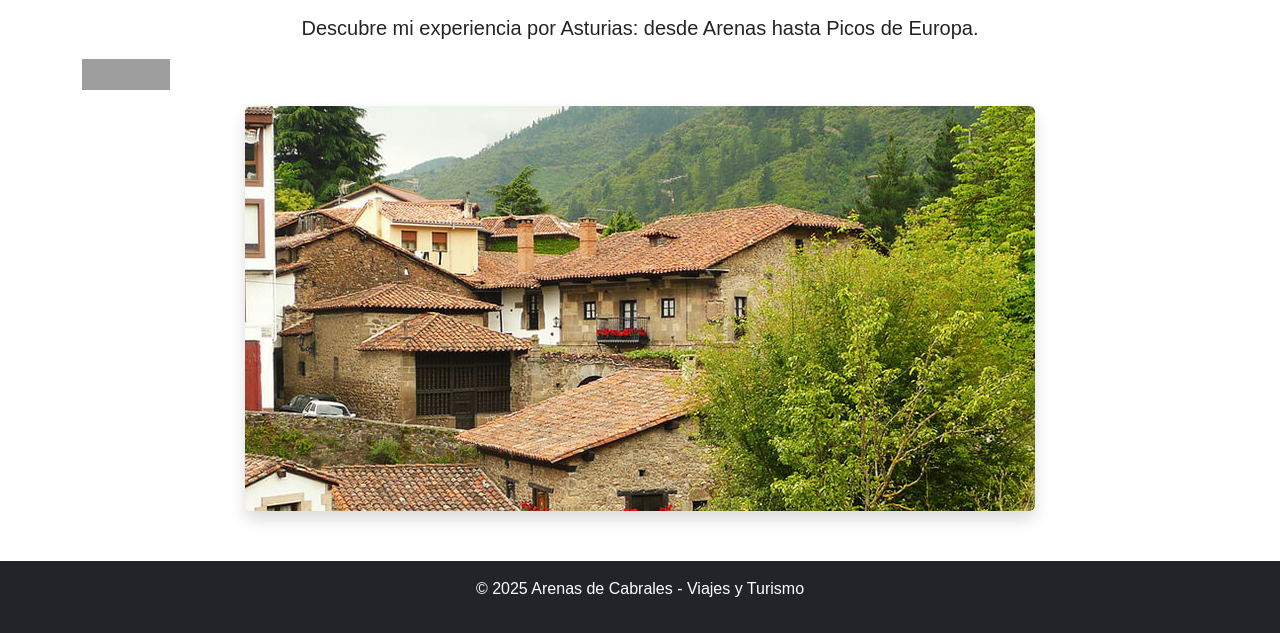
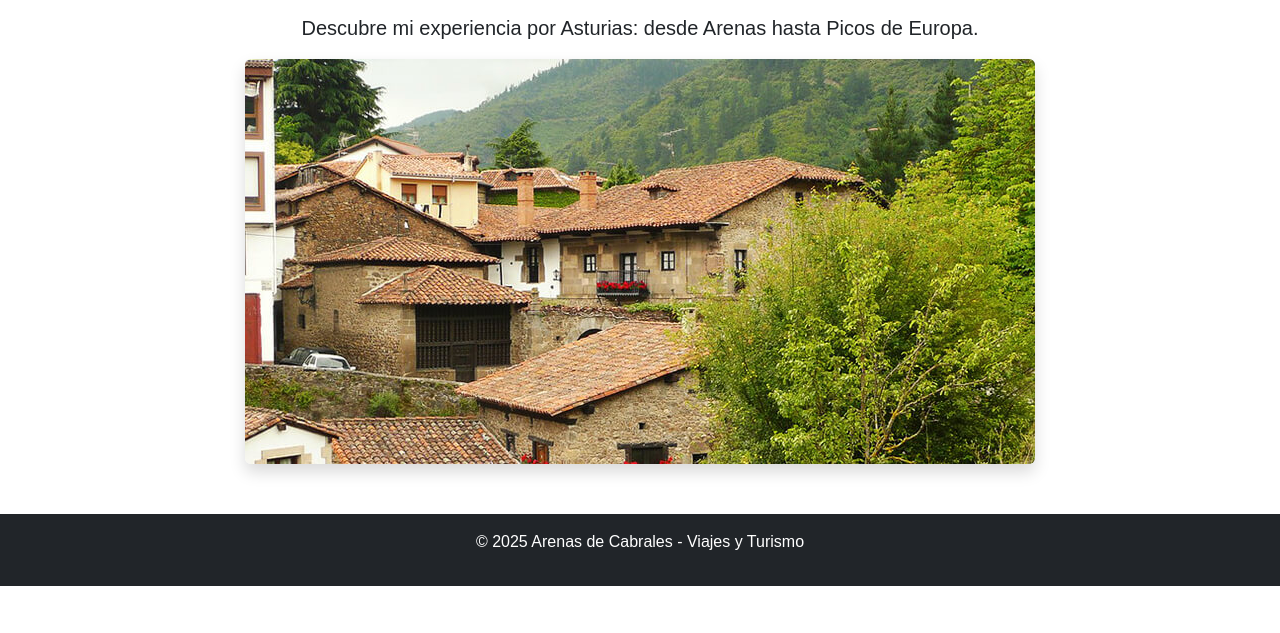
Before and after one commit to Fran0rtiz/bootstrap, a plain HTML site: page index.html in a window 1280 px wide. Shown: the part 193-826 px from the top of the page. After the commit the page ends 800 px from the top, so only its background shows below. Drawn offline with nearby package versions, Linux system fonts and the light colour scheme; grey boxes are pictures that could not be loaded.

Commit message:
Update index.html

```diff
--- a/index.html
+++ b/index.html
@@ -37,13 +37,7 @@
     <p class="lead text-center">
       Descubre mi experiencia por Asturias: desde Arenas hasta Picos de Europa.
     </p>
-    <p>
-    <a href="https://jigsaw.w3.org/css-validator/check/referer">
-        <img style="border:0;width:88px;height:31px"
-            src="https://jigsaw.w3.org/css-validator/images/vcss-blue"
-            alt="¡CSS Válido!">
-    </a>
-</p>
+
     <div class="text-center">
       <img src="img/arenas/arenas.jpg" alt="Paisaje de Arenas de Cabrales" class="img-fluid rounded shadow">
     </div>
```
